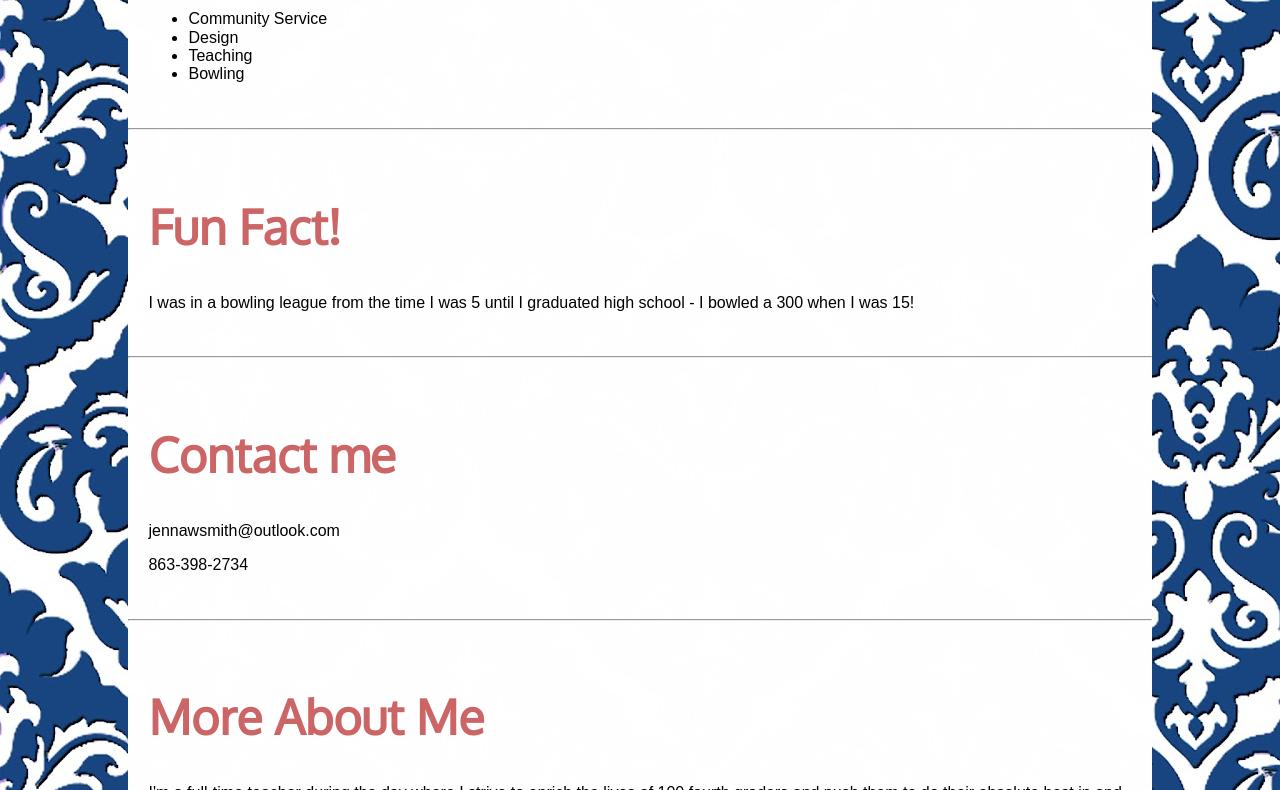
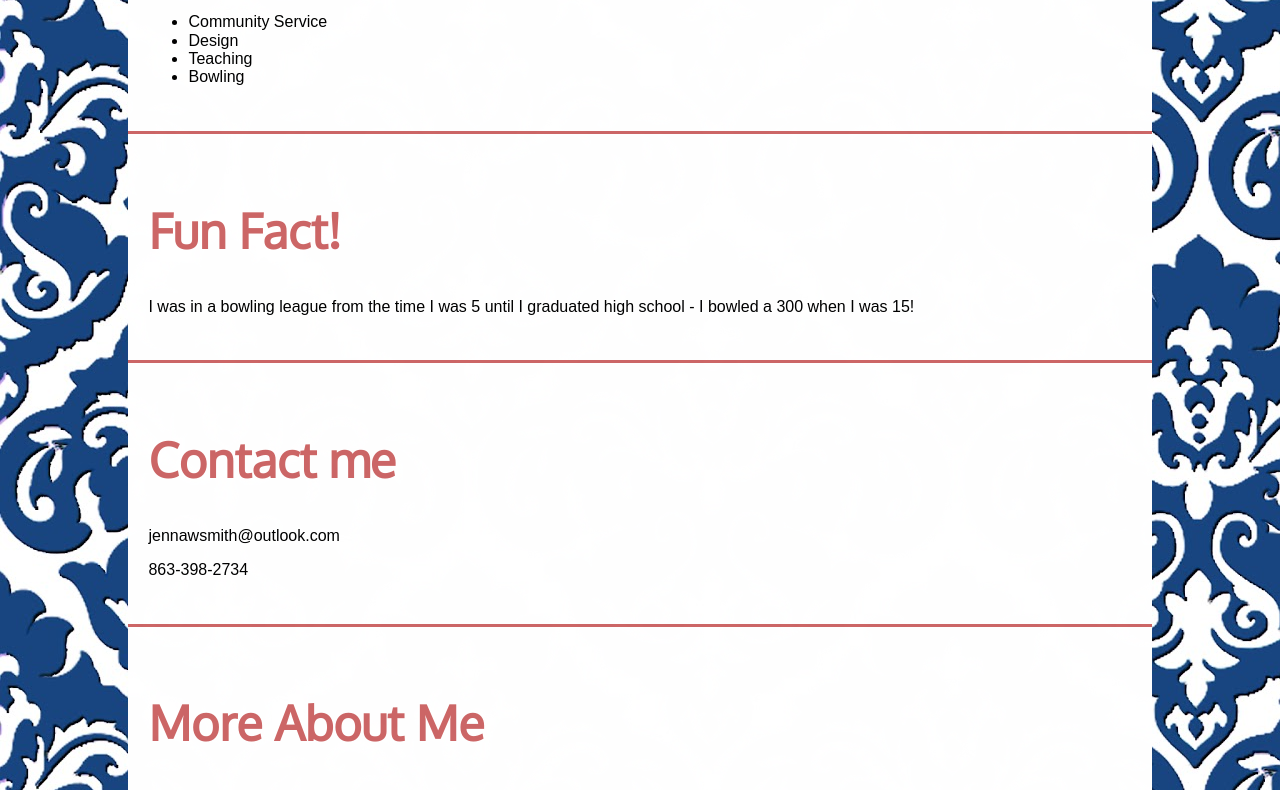
Before and after one commit to jennawsmith/project_resume_smith_jenna, a plain HTML site: page index.html in a window 1280 px wide. Shown: the part 2010-2800 px from the top of the page. Drawn offline with Linux system fonts and the light colour scheme.

Commit message:
add hr styling

```diff
--- a/css/main.css
+++ b/css/main.css
@@ -35,3 +35,9 @@ h2 {
     font-size: 3rem;
     font-family: 'Oxygen', sans-serif;
 }
+
+hr {
+    background-color: #cc6666;
+    height: 3px;
+    border: 0;
+}
```
